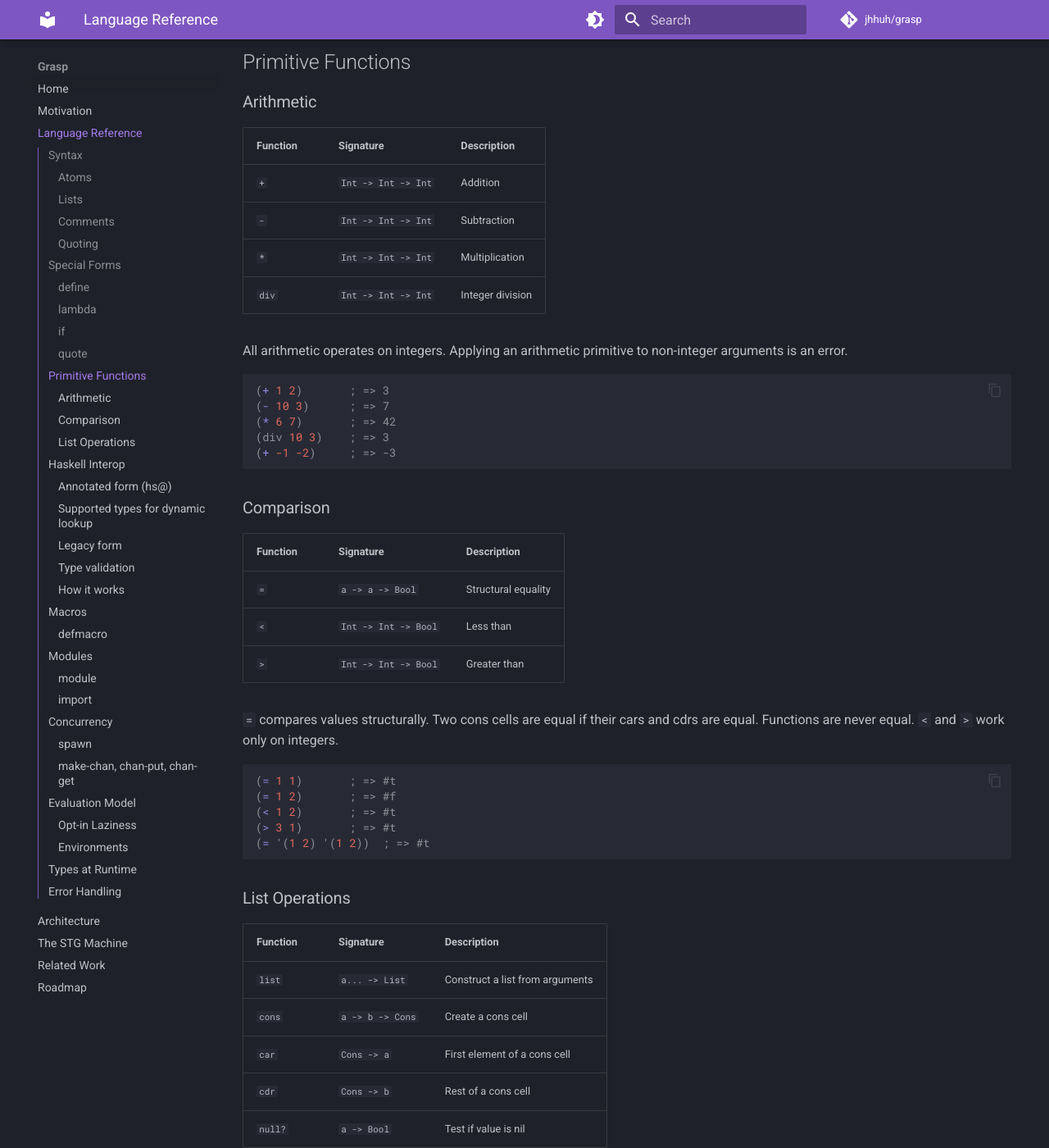
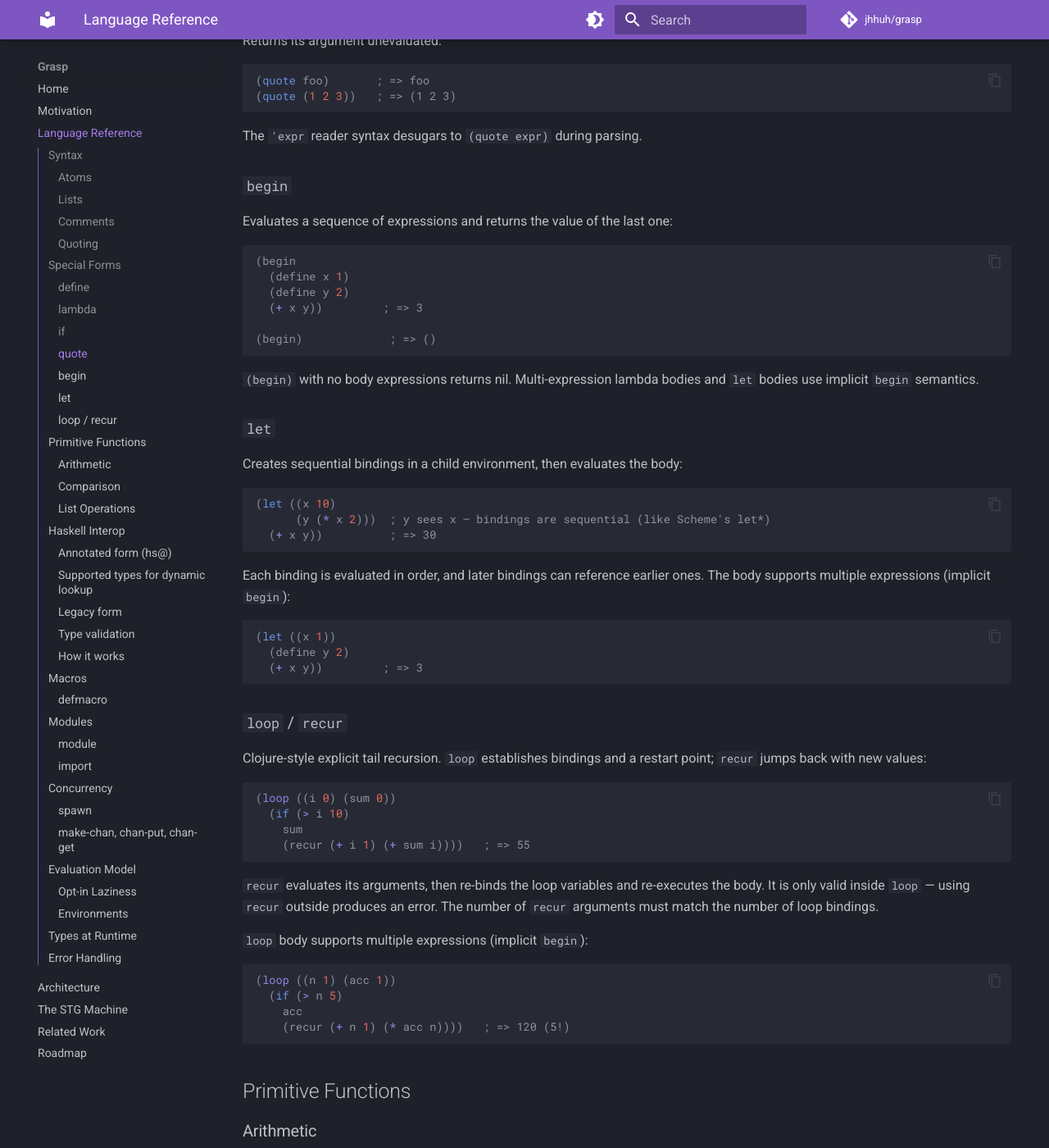
Before and after one commit to jhhuh/grasp, an MkDocs documentation site: the page built from docs/language.md, in a window 1280 px wide and 1400 px high, scrolled down 2395 px. Shown: the whole window at 82% size. Built offline with MkDocs 1.6.1 and Material for MkDocs 9.7.7, drawn with Linux system fonts in a browser that asks for light colours; comment, search, counter and statistics services are not loaded; some of the changed text lies outside the part shown.

Commit message:
docs: update for Phase 7 features
Add documentation for begin, let, multi-expression lambda, loop/recur,
file execution, and standard library (lib/prelude.gsp). Mark Phase 7
complete with ~196 tests.

````diff
--- a/docs/language.md
+++ b/docs/language.md
@@ -71,7 +71,15 @@ Creates an anonymous function (closure):
 (lambda (x y) (+ x y))
 ```
 
-Lambdas capture their lexical environment at creation time. The body must be a single expression.
+Lambdas capture their lexical environment at creation time. The body may contain multiple expressions, which are evaluated sequentially (implicit `begin`):
+
+```lisp
+(lambda (x)
+  (define y (* x x))
+  (+ y 1))
+```
+
+Single-expression lambdas work as before:
 
 ```lisp
 (define make-adder (lambda (n) (lambda (x) (+ n x))))
@@ -99,6 +107,61 @@ Returns its argument unevaluated:
 ```
 
 The `'expr` reader syntax desugars to `(quote expr)` during parsing.
+
+### `begin`
+
+Evaluates a sequence of expressions and returns the value of the last one:
+
+```lisp
+(begin
+  (define x 1)
+  (define y 2)
+  (+ x y))         ; => 3
+
+(begin)             ; => ()
+```
+
+`(begin)` with no body expressions returns nil. Multi-expression lambda bodies and `let` bodies use implicit `begin` semantics.
+
+### `let`
+
+Creates sequential bindings in a child environment, then evaluates the body:
+
+```lisp
+(let ((x 10)
+      (y (* x 2)))  ; y sees x — bindings are sequential (like Scheme's let*)
+  (+ x y))          ; => 30
+```
+
+Each binding is evaluated in order, and later bindings can reference earlier ones. The body supports multiple expressions (implicit `begin`):
+
+```lisp
+(let ((x 1))
+  (define y 2)
+  (+ x y))         ; => 3
+```
+
+### `loop` / `recur`
+
+Clojure-style explicit tail recursion. `loop` establishes bindings and a restart point; `recur` jumps back with new values:
+
+```lisp
+(loop ((i 0) (sum 0))
+  (if (> i 10)
+    sum
+    (recur (+ i 1) (+ sum i))))   ; => 55
+```
+
+`recur` evaluates its arguments, then re-binds the loop variables and re-executes the body. It is only valid inside `loop` — using `recur` outside produces an error. The number of `recur` arguments must match the number of loop bindings.
+
+`loop` body supports multiple expressions (implicit `begin`):
+
+```lisp
+(loop ((n 1) (acc 1))
+  (if (> n 5)
+    acc
+    (recur (+ n 1) (* acc n))))   ; => 120 (5!)
+```
 
 ## Primitive Functions
 
@@ -397,6 +460,7 @@ Every Grasp value is a `GraspVal` (alias for `Any` from `GHC.Exts`) — an untyp
 | `GraspMacro` | Macro | `<macro>` |
 | `GraspChan` | Channel | `<chan>` |
 | `GraspModule` | Module | `<module:name>` |
+| `GraspRecur` | Recur (internal) | error if printed |
 
 GHC-equivalent types (Int, Double, Bool) reuse GHC's own closures — a Grasp integer IS a Haskell `Int`, with zero marshaling overhead. Grasp-specific types use Haskell ADTs whose info tables GHC generates automatically.
 
````
Also changed, not shown: README.md (+10 -2 lines), docs/architecture.md (+11 -3 lines), docs/roadmap.md (+29 -4 lines).
